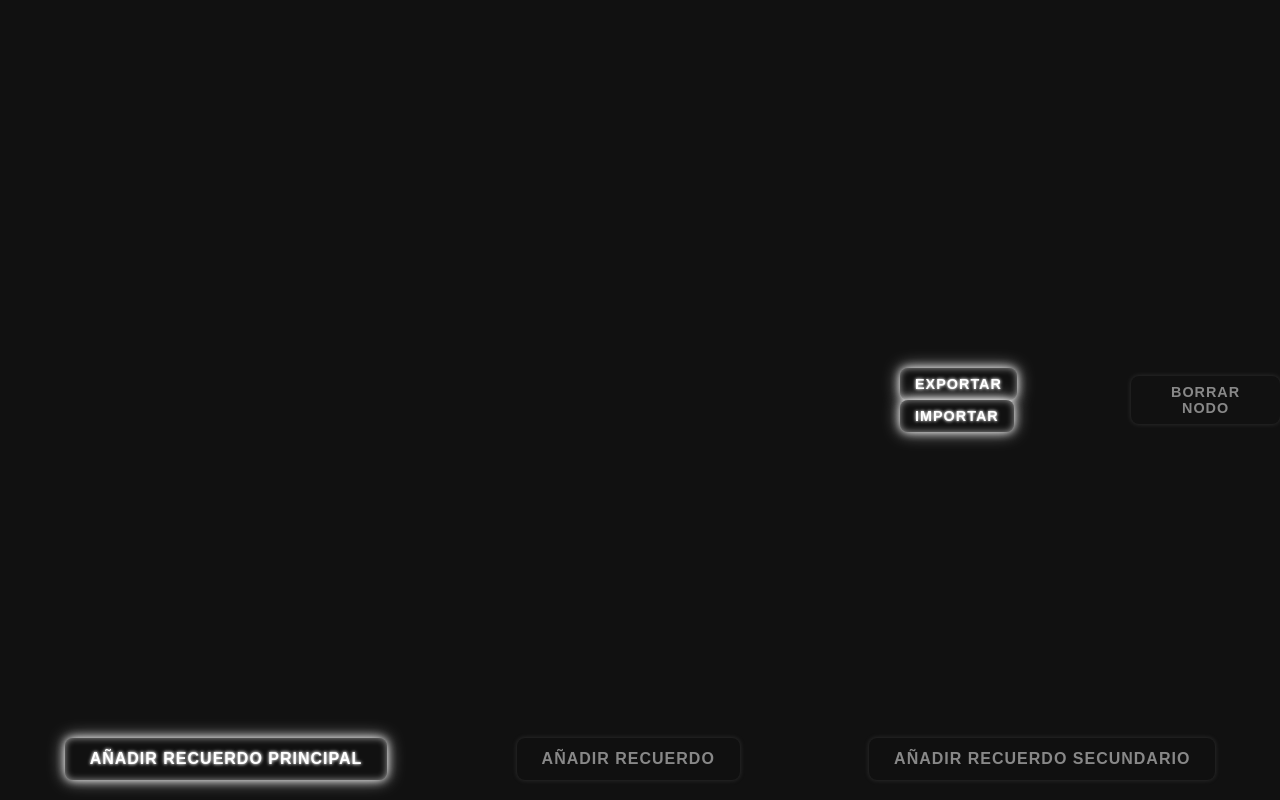
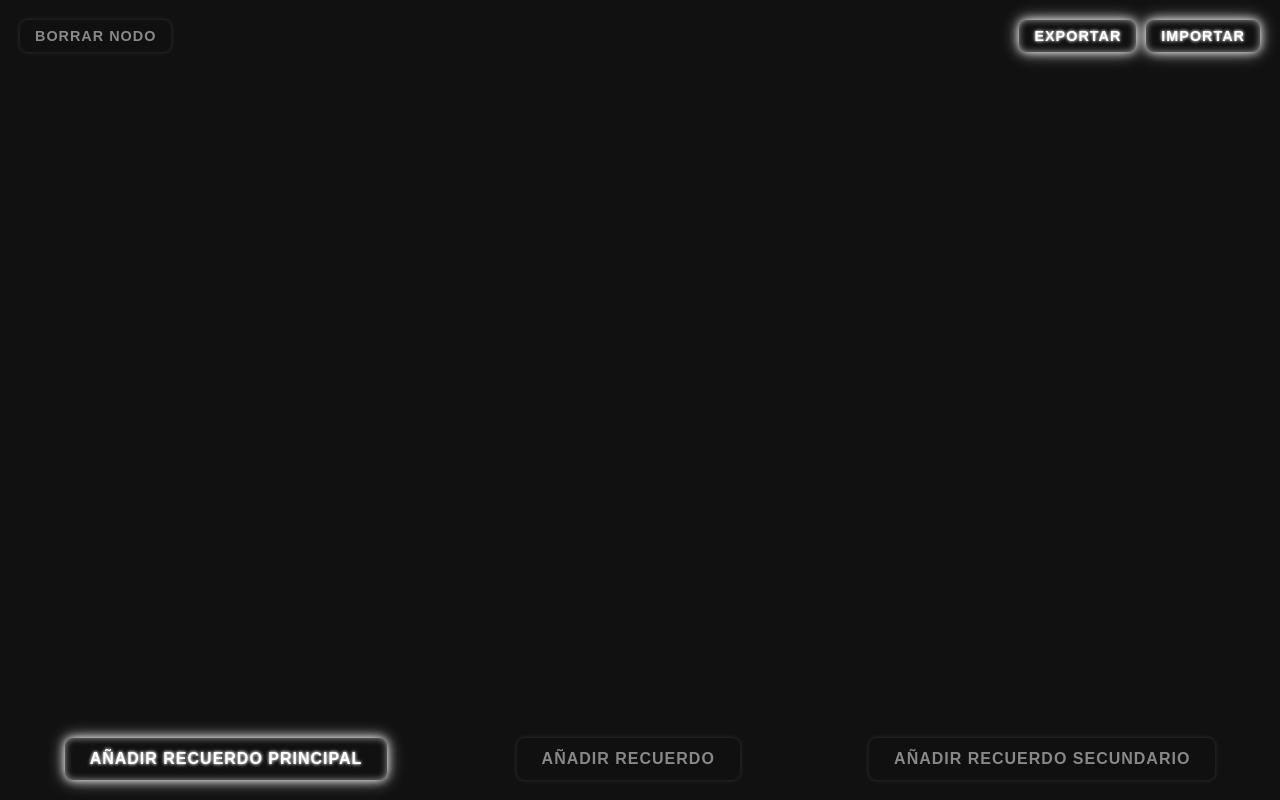
Before and after one commit to danedsant/Vinculador-de-Recuerdos, a plain HTML site: page index.html in a window 1280 px wide. Drawn offline with Linux system fonts and the light colour scheme.

Commit message:
Update style.css

```diff
--- a/style.css
+++ b/style.css
@@ -67,15 +67,36 @@ body { margin: 0; display: flex; justify-content: center; align-items: center; m
 .controles-inferiores { position: fixed; bottom: 0; left: 0; width: 100%; padding: 20px 0; display: flex; justify-content: space-around; align-items: center; z-index: 100; pointer-events: none; }
 
 /* --- Controles Superiores (NUEVO) --- */
-.controles-superiores {
+/* --- Controles Superiores DERECHA (Exportar/Importar) --- */
+.controles-superiores-derecha {
     position: fixed;
-    top: 20px; /* Arriba */
+    top: 20px;
     right: 20px; /* A la derecha */
     z-index: 100;
     display: flex;
-    gap: 10px; /* Espacio entre botones */
-    pointer-events: none; /* El contenedor no bloquea */
+    gap: 10px;
+    pointer-events: none;
 }
+
+/* --- Controles Superiores IZQUIERDA (Borrar) NUEVO --- */
+.controles-superiores-izquierda {
+    position: fixed;
+    top: 20px;
+    left: 20px; /* A la izquierda */
+    z-index: 100;
+    pointer-events: none; /* El div no bloquea */
+}
+/* Hereda estilos de .boton-neon y .boton-pequeno */
+
+
+/* Clase común para botones neón (sin cambios) */
+.boton-neon { /* ... */ }
+.boton-neon:hover { /* ... */ }
+.boton-neon:disabled { /* ... */ }
+.boton-pequeno { /* ... */ }
+
+/* Animación Neón para el BOTÓN (sin cambios) */
+@keyframes neon-boton-parpadeo { /* ... */ }
 
 /* Clase común para botones neón */
 .boton-neon { padding: 12px 25px; font-size: 1em; font-weight: bold; cursor: pointer; background-color: #111; color: white; border: none; border-radius: 8px; text-transform: uppercase; letter-spacing: 1px; pointer-events: all; /* Los botones SÍ reciben clics */ box-shadow: 0 0 6px rgba(255, 255, 255, 0.8), 0 0 10px rgba(255, 255, 255, 0.6), inset 0 0 5px rgba(255, 255, 255, 0.5); animation: neon-boton-parpadeo 1.8s infinite alternate ease-in-out; transition: background-color 0.3s ease, box-shadow 0.3s ease; }
```
